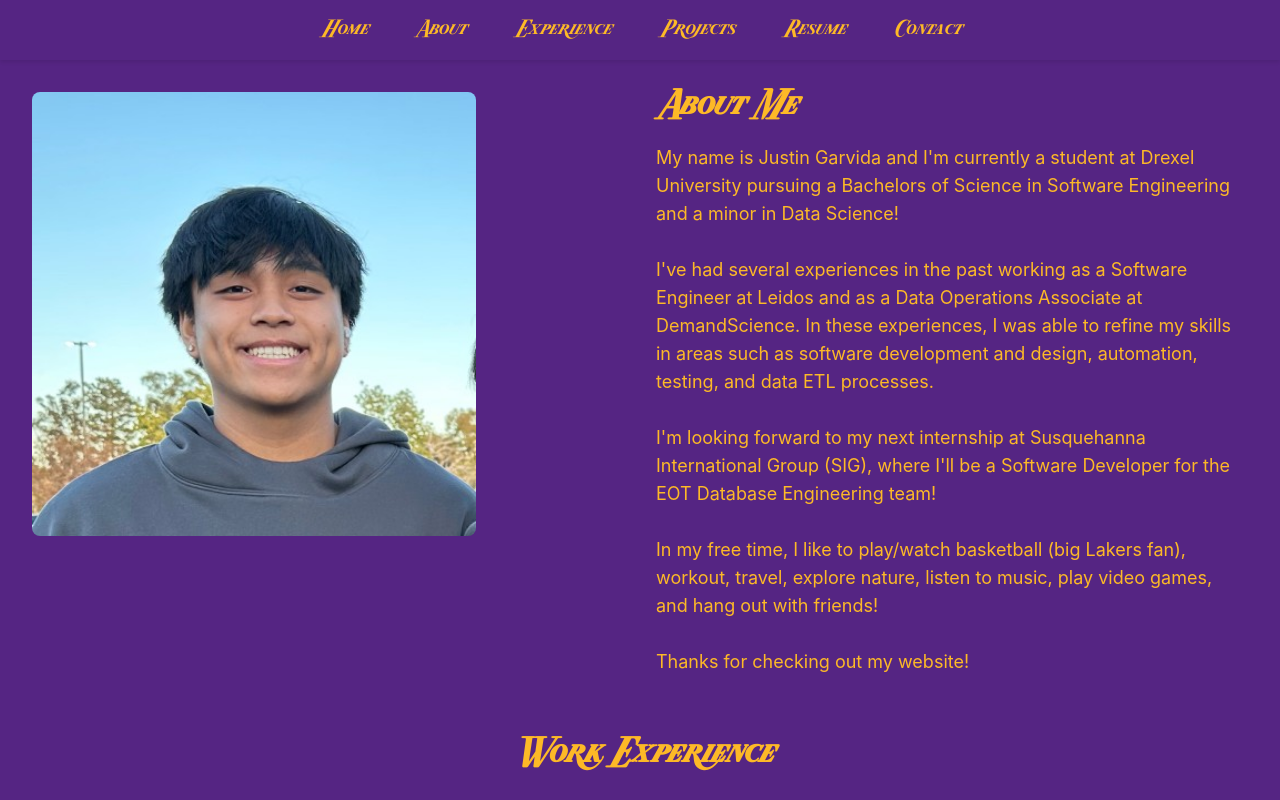
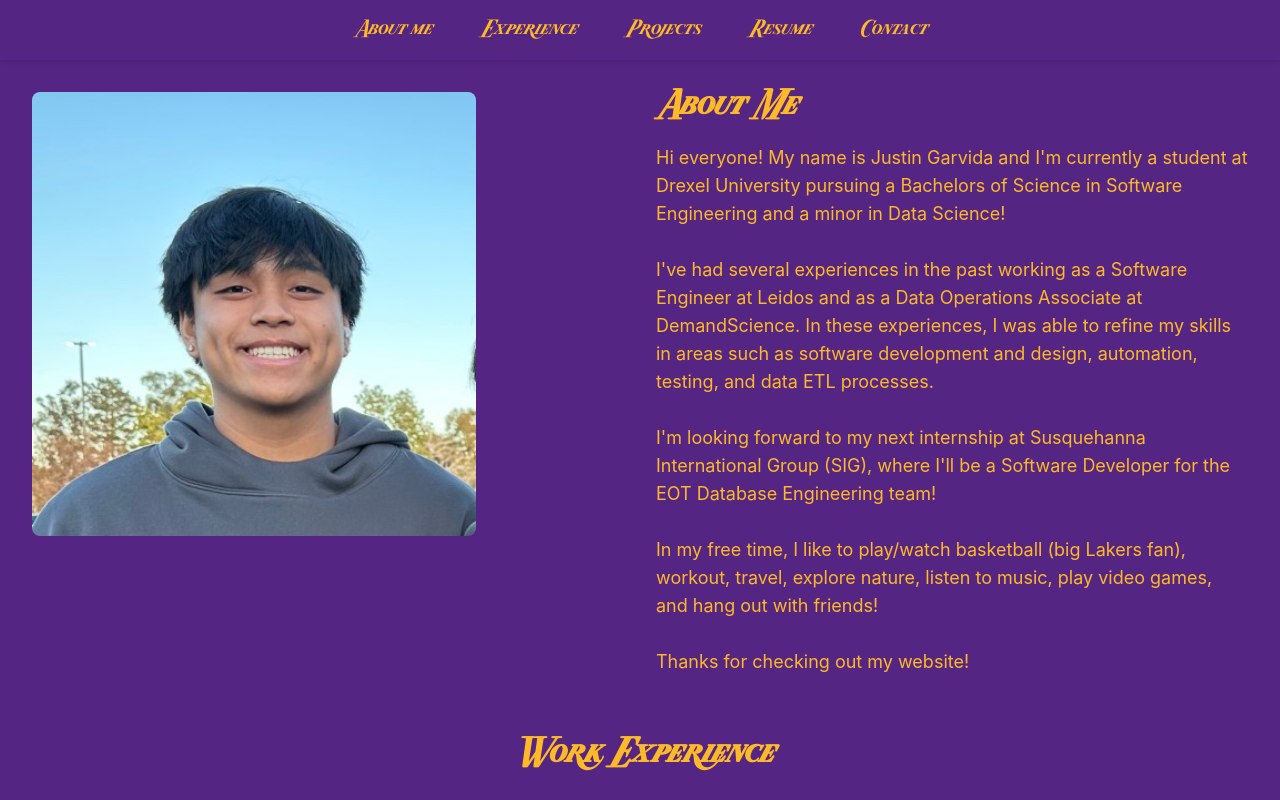
Before and after one commit to JustinGarvida/portfolio, a React (Create React App) app in the folder portfolio/: page / in a window 1280 px wide. Shown: the top 800 px of the page. Built offline with nearby package versions, Linux system fonts and the light colour scheme; the HTML template or start-up script is replaced by a standard one.

Commit message:
scrapped home section of navbar

```diff
--- a/portfolio/src/App.jsx
+++ b/portfolio/src/App.jsx
@@ -3,6 +3,7 @@
 import Contact from './pages/Contact';
 import About from './pages/About';
 import Projects from './pages/Projects';
+import { Resume } from './pages/Resume';
 import './styles.css';
 import { Experience } from './pages/Experience';
 
@@ -10,20 +11,10 @@
     return (
         <div className="App">
             <Navbar />
-
-            {/*Add Welcome Banner */}
             <About />
-
             <Experience/>
-
             <Projects />
-
-
-            <section id="resume" className="section">
-                <h2>Resume</h2>
-                {/* Add resume download or embed here */}
-            </section>
-
+            <Resume/>
             <Contact />
         </div>
     );
--- a/portfolio/src/components/Navbar.jsx
+++ b/portfolio/src/components/Navbar.jsx
@@ -58,7 +58,7 @@
     <nav style={styles.navbar}>
       <div style={styles.navContent}>
         <ul style={styles.navItems}>
-          {['home', 'about', 'experience', 'Projects', 'resume', 'contact'].map((section) => (
+          {['about me', 'experience', 'Projects', 'resume', 'contact'].map((section) => (
             <li key={section} style={styles.navItem}>
               <button
                 style={styles.button}
--- a/portfolio/src/pages/About.jsx
+++ b/portfolio/src/pages/About.jsx
@@ -2,7 +2,7 @@
 
 const Welcome = () => {
   return (
-    <section id="about" className="grid grid-cols-1 md:grid-cols-2 gap-8 p-8"> {/* Grid layout for responsiveness */}
+    <section id="about me" className="grid grid-cols-1 md:grid-cols-2 gap-8 p-8"> {/* Grid layout for responsiveness */}
       <img
         src={require('../images/justin_linkedin.jpeg')}
         alt="Justin Garvida"
@@ -11,7 +11,7 @@
       <div className="homeText flex flex-col justify-center text-left"> {/* Flexbox for text alignment */}
         <h2 className="text-3xl font-bold mb-4">About Me</h2> {/* Tailwind classes for heading */}
         <p className="text-lg"> {/* Tailwind classes for paragraph */}
-          My name is Justin Garvida and I'm currently a student at Drexel University pursuing a Bachelors of Science in Software Engineering and a minor in Data Science! <br/><br/>
+          Hi everyone! My name is Justin Garvida and I'm currently a student at Drexel University pursuing a Bachelors of Science in Software Engineering and a minor in Data Science! <br/><br/>
           I've had several experiences in the past working as a Software Engineer at Leidos and as a Data Operations Associate at DemandScience. In these experiences, I was able to
           refine my skills in areas such as software development and design, automation, testing, and data ETL processes.<br/><br/>
           I'm looking forward to my next internship at Susquehanna International Group (SIG), where I'll be a Software Developer for the EOT Database Engineering team!<br/><br/>
--- a/portfolio/src/pages/Resume.jsx
+++ b/portfolio/src/pages/Resume.jsx
@@ -0,0 +1,9 @@
+import React from 'react'
+
+export const Resume = () => {
+  return (
+     <section id="resume" className="section">
+         <h2>Resume</h2>
+    </section>
+  )
+}
```
